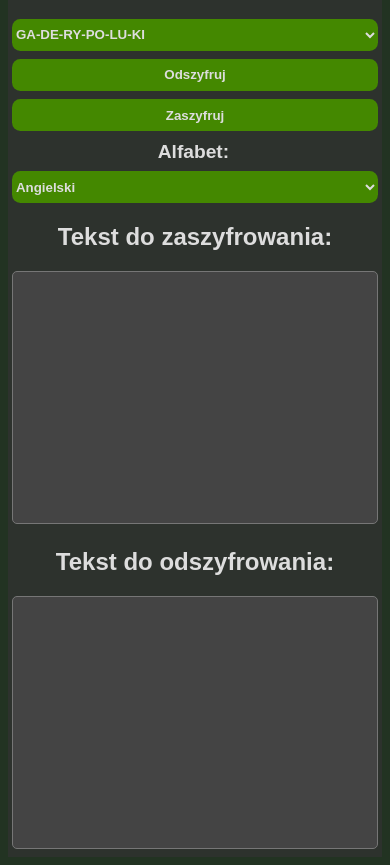
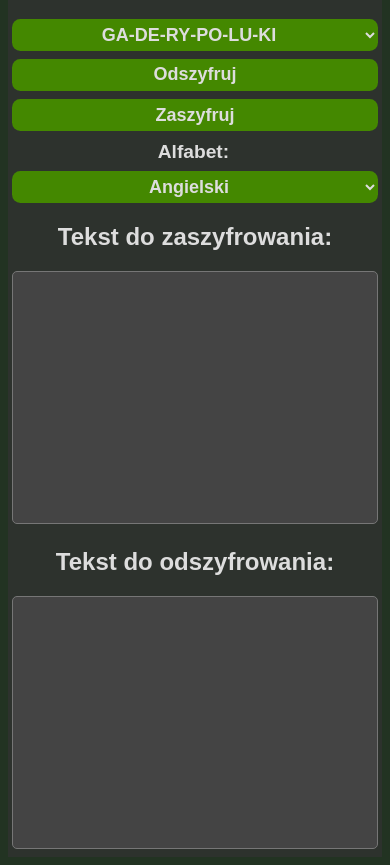
Before and after one commit to GerbilPL/szyfry-harcerskie, a plain HTML site: page index.html in a window 390 px wide. Shown: the part 86-951 px from the top of the page. Drawn offline with Linux system fonts and the light colour scheme.

Commit message:
Update font properties for buttons and selection lists for mobile devices

```diff
--- a/style.css
+++ b/style.css
@@ -48,6 +48,10 @@ textarea.cipher-box-txt{
     font-weight: bold;
     font-size: 1rem;
 
+}
+
+select{
+    text-align: center;
 }
 
 select.select-cipher{
@@ -155,6 +159,8 @@ input.cipher-box-input:hover{
         width: 100% !important;
         display: block;
         clear: both;
+        font-size: large;
+        font-weight: bold;
     }
     label{
         margin-top: 1vh !important;
@@ -166,5 +172,7 @@ input.cipher-box-input:hover{
         width: 100% !important;
         display: block;
         clear: both;
+        font-size: large;
+        font-weight: bold;
     }
 }
```
